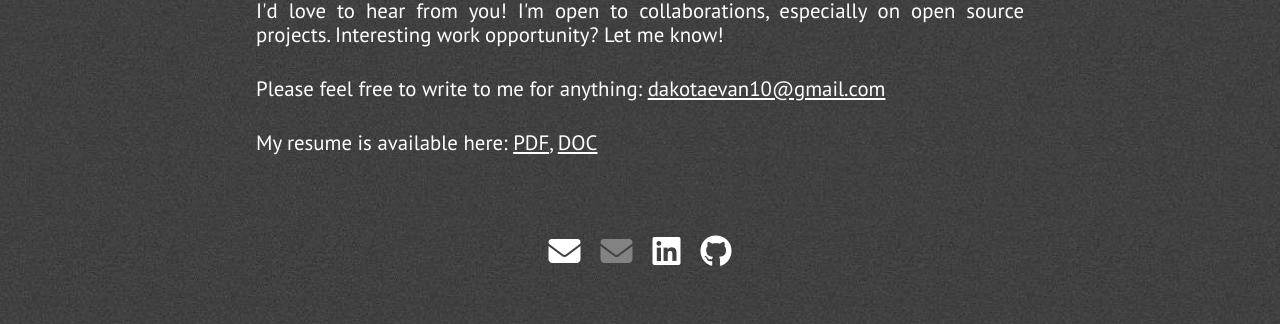
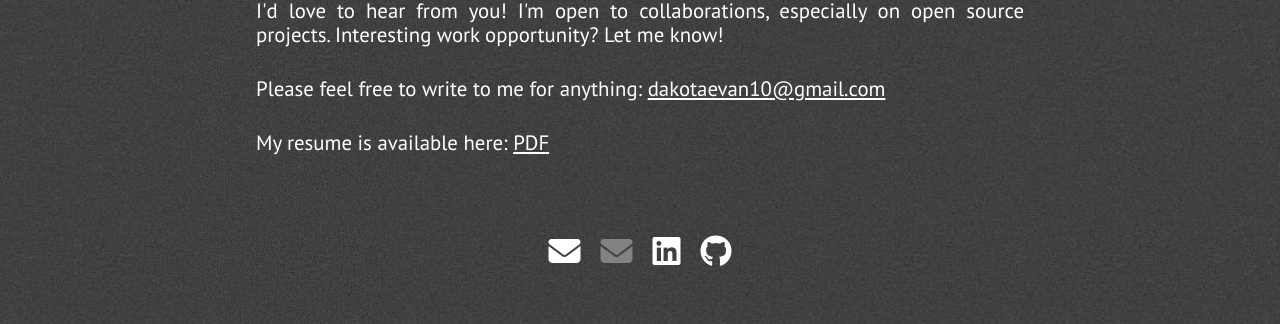
Before and after one commit to DakotaGagne/DakotaGagne.github.io, a Jekyll site: the page built from index.html, in a window 1280 px wide and 900 px high, scrolled down 4388 px. Shown: the part 300-624 px from the top of the window. Built offline with Jekyll 4.4.1, drawn with Linux system fonts in a browser that asks for light colours; nearby versions of some CDN libraries.

Commit message:
Added Resume

```diff
--- a/_includes/extra.html
+++ b/_includes/extra.html
@@ -9,7 +9,7 @@
                 Please feel free to write to me for anything: <a href="mailto:{{ site.email }}" class = "white-text">{{ site.email }}</a>
             </p>
             <p class="paragraph-text justify-text">
-                My resume is available here: <a href="{{ site.blog_url }}/resume/resume.pdf" class = "white-text">PDF</a>, <a href="{{ site.blog_url }}/resume/resume.docx" class = "white-text">DOC</a>
+                My resume is available here: <a href="./assets/other/Dakota Gagne Full Stack Resume.pdf" class = "white-text">PDF</a>
             </p>
             <div class="extra-links">
                 <span class="hint--bottom bottom-link" aria-label="Gmail">
@@ -24,18 +24,6 @@
                 <span class="hint--bottom bottom-link" aria-label="GitHub">
                     <a href="https://github.com/{{ site.github_username }}"><i class="head-icon fab fa-github white-color"></i></a>
                 </span>
-                <!--span class="hint--bottom bottom-link" aria-label="Web Blog">
-                    <a href="{{ site.blog_url }}"><i class="head-icon fas fa-rss"></i></a>
-                </span>-->
-                <!--span class="hint--bottom bottom-link" aria-label="Keybase">
-                    <a href="https://keybase.io/{{ site.keybase_username }}"><i class="head-icon fab fa-keybase"></i></a>
-                </span>-->
-                <!-- <span class="hint--bottom bottom-link" aria-label="Reddit">
-                    <a href="https://www.reddit.com/u/{{ site.reddit_username }}"><i class="head-icon fab fa-reddit"></i></a>
-                </span>
-                <span class="hint--bottom bottom-link" aria-label="Twitter">
-                    <a href="https://twitter.com/{{ site.twitter_username }}"><i class="head-icon fab fa-twitter"></i></a>
-                </span> -->
             </div>
         </div>
     </section>
```
Also changed, not shown: 1 other file.
